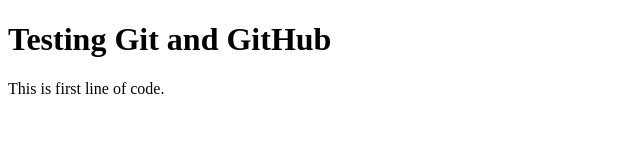
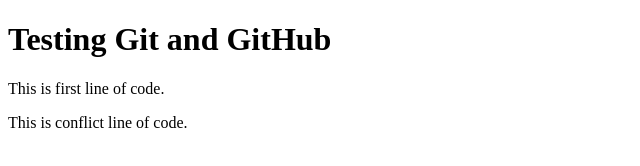
Before and after one commit to nonbeleiver/GIT-TEST, a plain HTML site: page index.html in a window 1280 px wide. Shown: the whole page, without its empty margins (0-640 px from the left). Drawn offline with Linux system fonts and the light colour scheme.

Commit message:
Update index.html
creating a merge conflict

```diff
--- a/index.html
+++ b/index.html
@@ -9,6 +9,7 @@
     <div class="container">
       <h1 id="mainHead">Testing Git and GitHub</h1>
       <p class="para">This is first line of code.</p>
+      <p class="para">This is conflict line of code.</p>
     </div>
   </body>
 </html>
```
